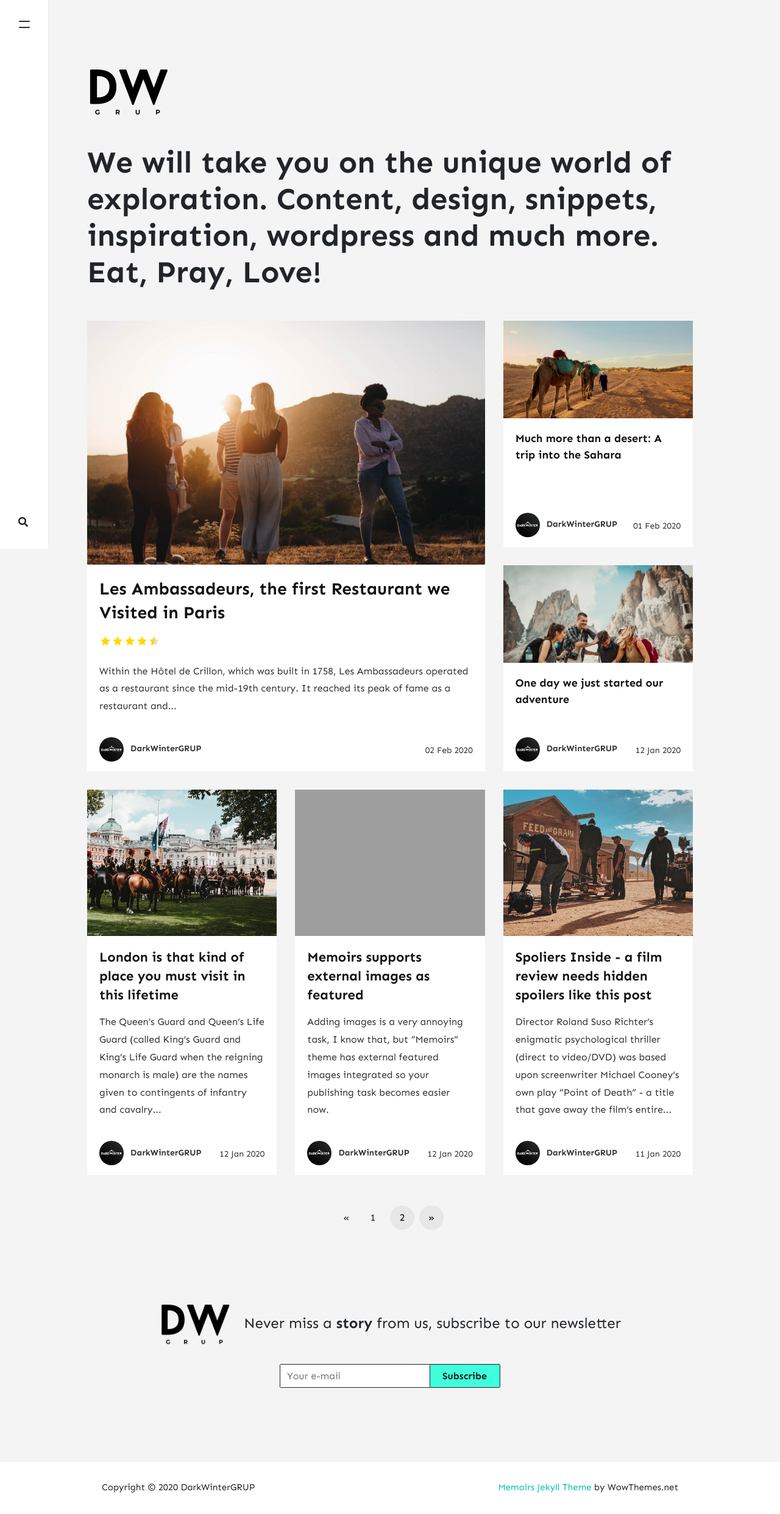
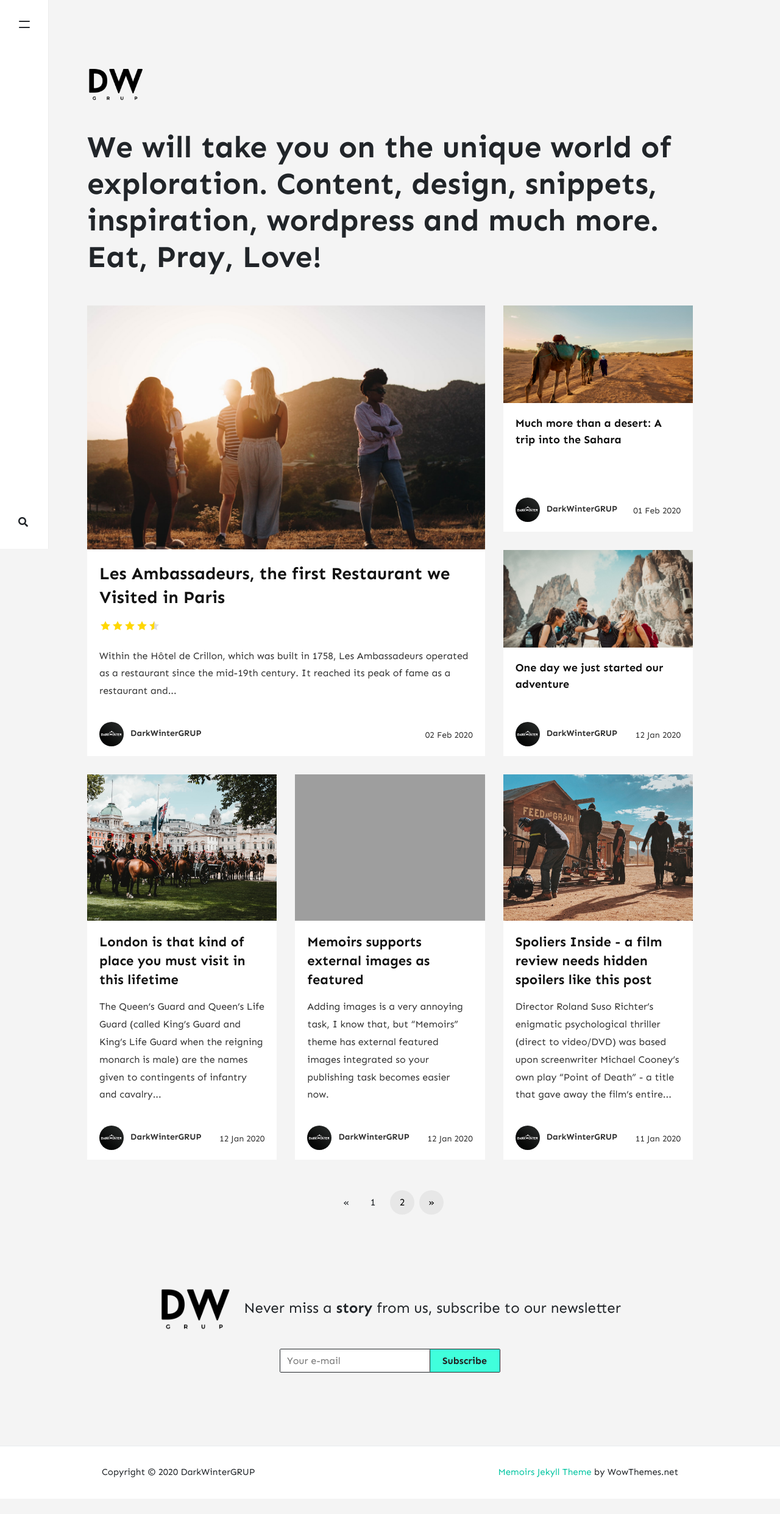
Before and after one commit to darkwintergrup/BLOG, a Jekyll site: the page built from index.html, in a window 1280 px wide. Shown: the whole page at 61% size. Built offline with Jekyll 4.4.1, drawn with Linux system fonts in a browser that asks for light colours; nearby versions of some CDN libraries; the list of posts is cut into pages by our own code; comment, search, counter and statistics services are not loaded; after the commit the page ends 2458 px from its top, so only the background shows below that; grey boxes are pictures that could not be loaded.

Commit message:
Update theme.scss

```diff
--- a/assets/css/theme.scss
+++ b/assets/css/theme.scss
@@ -606,6 +606,12 @@ body.active-side {
     background:#fff;
 }
 
+//DarkWinterGRUP
+.navbar-brand img {
+    max-height: 55px !important;
+}
+
+
 //responsive tweaks
 @media (min-width: 768px) {
     .container, .container-sm, .container-md, .container-lg {
```
